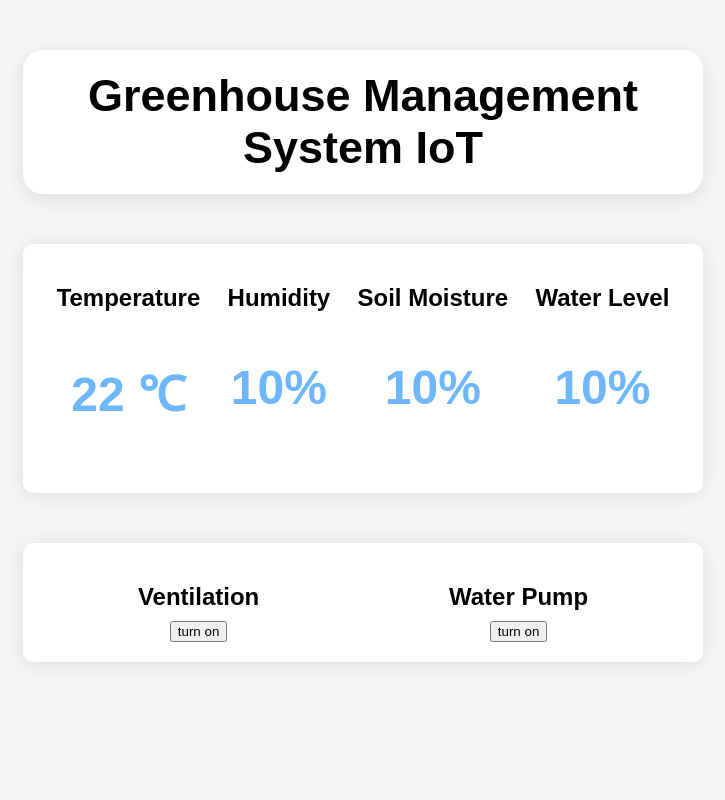
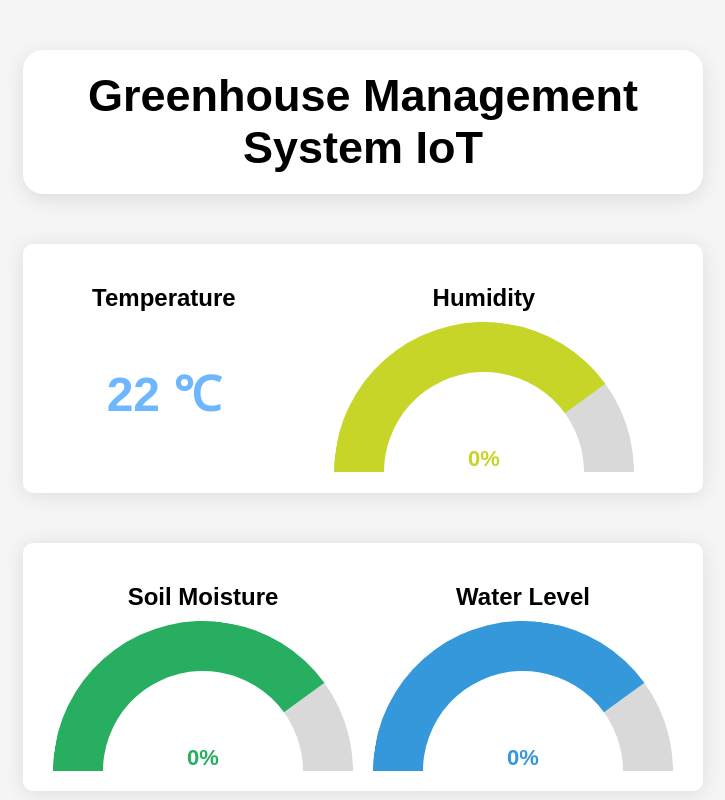
Before and after one commit to AlibekKhudoykulov/00011904_IoT, a plain HTML site: page index.html in a window 1280 px wide. Shown: the top 800 px of the page, without its empty margins (277-1002 px from the left). Drawn offline with Linux system fonts and the light colour scheme; no server answers.

Commit message:
Chart is added

```diff
--- a/css/main.css
+++ b/css/main.css
@@ -45,3 +45,33 @@ body{
 
 
 }
+.semi-donut{
+    --percentage: 0;
+    --fill: #ff0;
+    width: 300px;
+    height: 150px;
+    position: relative;
+    color: #fff;
+    font-size: 22px;
+    font-weight: 600;
+    overflow: hidden;
+    color: var(--fill);
+    display: flex;
+    align-items: flex-end;
+    justify-content: center;
+    box-sizing : border-box;
+    &:after{
+        content: '';
+        width: 300px;
+        height: 300px;
+        border:50px solid;
+        border-color : rgba(0,0,0,0.15) rgba(0,0,0,0.15) var(--fill) var(--fill);
+        position: absolute;
+        border-radius: 50%;
+        left: 0;
+        top: 0;
+        box-sizing : border-box;
+        transform: rotate( calc( 1deg * ( -45 + var(--percentage) * 1.8 ) ) );
+        animation : fillAnimation 1s ease-in;
+    }
+}
--- a/index.html
+++ b/index.html
@@ -18,18 +18,31 @@
 
     <div class="data-item">
         <h2>Humidity</h2>
-        <p class="value" id="humidity">10%</p>
+        <div class="semi-donut margin" id="humidity"
+             style="--percentage: 80; --fill: #c6d527;">
+            0%
+        </div>
     </div>
+</div>
+<div class="data-container">
     <div class="data-item">
         <h2>Soil Moisture</h2>
-        <p class="value" id="SM">10%</p>
+        <div class="semi-donut margin" id="SM"
+             style="--percentage: 80; --fill: #27ae60;">
+            0%
+        </div>
     </div>
     <div class="data-item">
         <h2>Water Level </h2>
-        <p class="value" id="waterLevel">10%</p>
+        <div class="semi-donut margin" id="waterLevel"
+             style="--percentage: 80; --fill: #3498db;">
+            0%
+        </div>
     </div>
 </div>
+
 <div class="data-container">
+
     <div class="data-item">
         <h2>Ventilation</h2>
         <button onclick="press('ventilation')" id="ventilation">turn on</button>
--- a/main.js
+++ b/main.js
@@ -36,15 +36,22 @@ dataRef1.on('value', function(getdata1){
 dataRef2.on('value', function(getdata2){
     var humi = getdata2.val();
     document.getElementById('humidity').innerHTML = humi + "%";
+    document.getElementById('humidity').style.setProperty('--percentage', humi);
+
 })
 
-dataRef3.on('value', function(getdata3){
-    var soilMoisture = getdata3.val();
-    document.getElementById('SM').innerHTML = soilMoisture + "%";
-})
+dataRef3.on('value', function(getdata3) {
+    var percentage = getdata3.val();
+
+    // Update the style of the donut element
+    document.getElementById('SM').style.setProperty('--percentage', percentage);
+    document.getElementById('SM').innerHTML = percentage + "%";
+
+});
 
 dataRef4.on('value', function(getdata4){
     var waterLevel = getdata4.val();
+    document.getElementById('waterLevel').style.setProperty('--percentage', waterLevel);
     document.getElementById('waterLevel').innerHTML = waterLevel + "%";
 })
 
```
